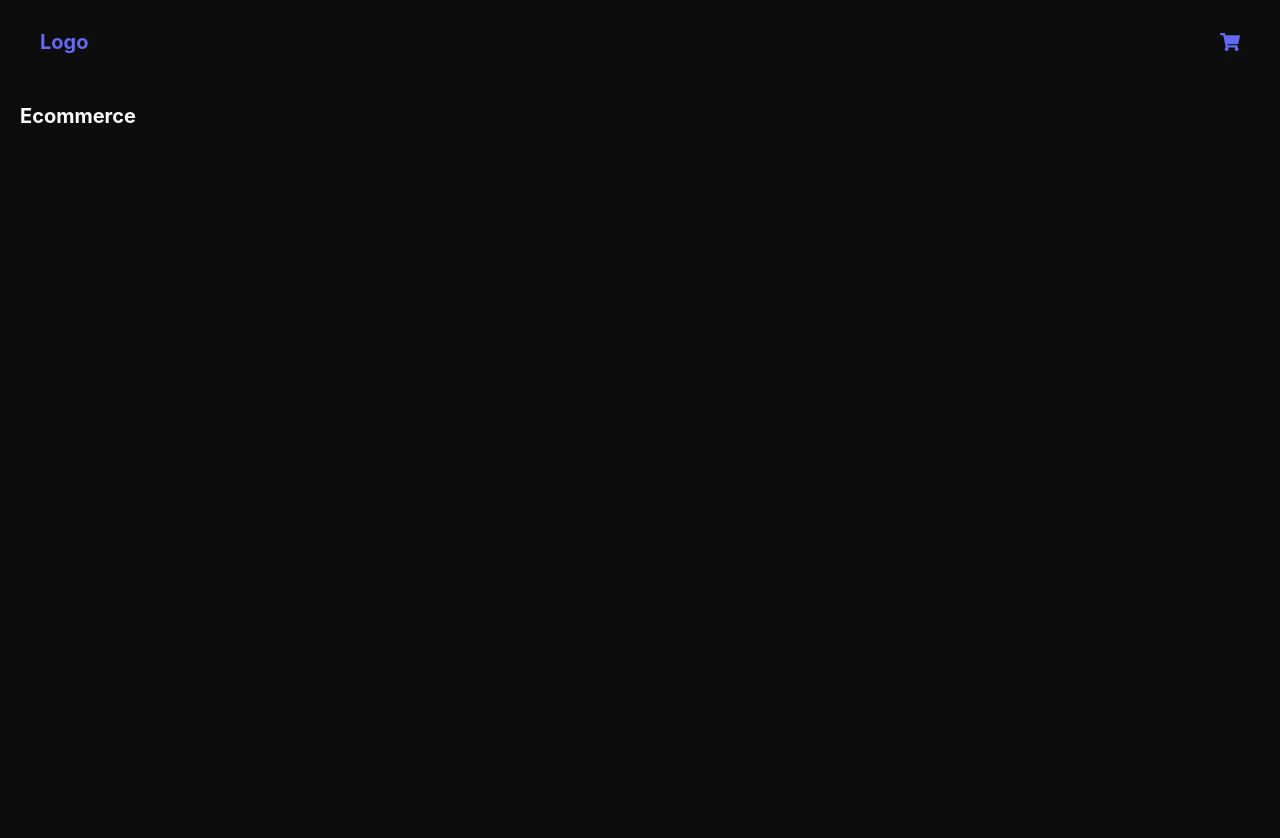
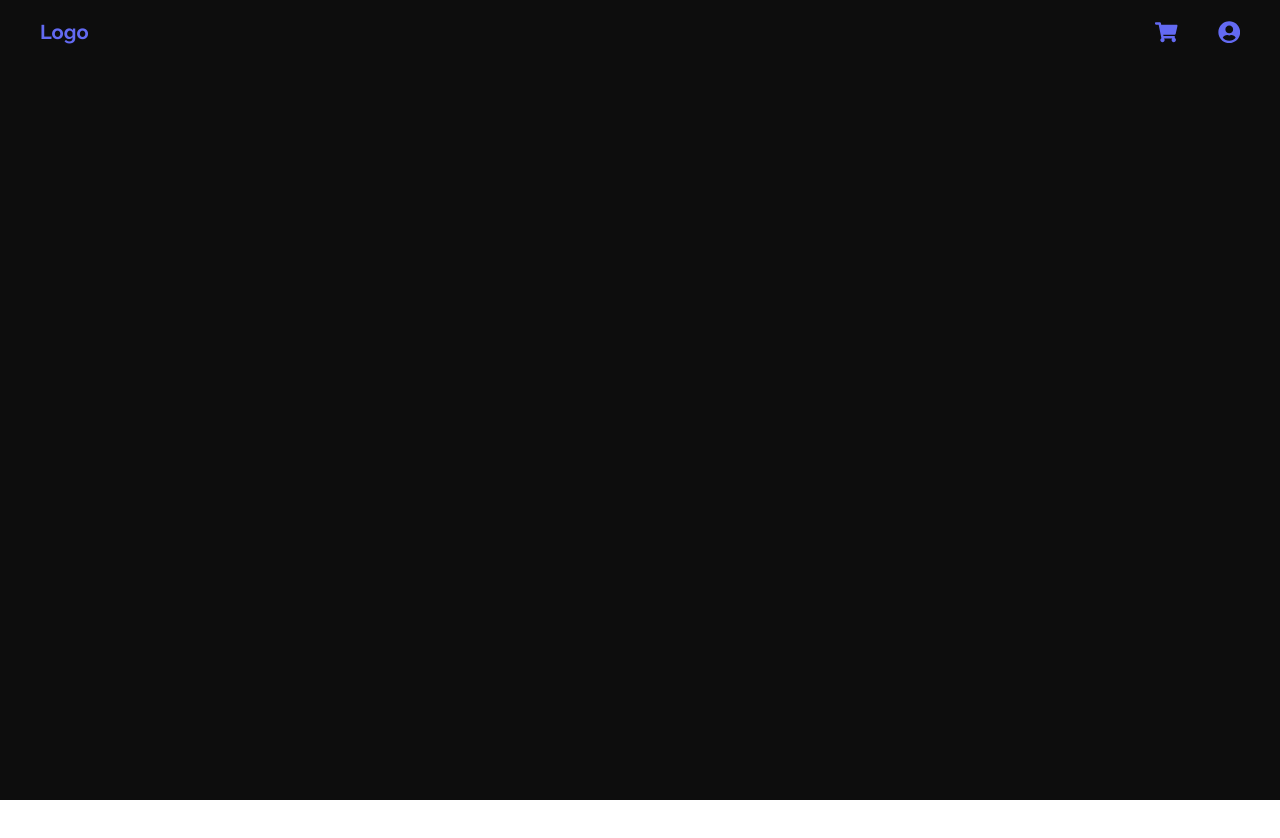
Before and after one commit to HarlonGarcia/nextjs-ecommerce, a Next.js app: page / in a window 1280 px wide. Shown: the top 838 px of the page. After the commit the page ends 800 px from the top, so only its background shows below. Built offline with nearby package versions, Linux system fonts and the light colour scheme.

Commit message:
feat: add mobile menu with a toggle

```diff
--- a/components/Main/styles.ts
+++ b/components/Main/styles.ts
@@ -4,7 +4,7 @@ export const Container = styled.main`
   width: 100%;
   height: 100%;
 
-  padding: 2rem;
+  padding: 4rem;
 
   h1 {
     color: var(--white);
--- a/components/Navbar/index.tsx
+++ b/components/Navbar/index.tsx
@@ -1,8 +1,11 @@
 import * as S from "./styles";
-import { FaShoppingCart } from "react-icons/fa";
+import { FaShoppingCart, FaUserCircle } from "react-icons/fa";
 import { useState } from "react";
+import { Raleway } from "@next/font/google";
 
-export interface Test {
+const raleway = Raleway({ subsets: ["latin"] });
+
+export interface ToggleProps {
   isOpened: boolean;
 }
 
@@ -10,21 +13,41 @@ const Navbar = () => {
   const [isActive, setIsActive] = useState(false);
 
   return (
-    <S.Header>
+    <>
+      <S.Header className={raleway.className}>
         <h1>Logo</h1>
         <S.NavList>
           <li>
             <FaShoppingCart />
+            <span>Shopping Cart</span>
           </li>
-        <li></li>
-        <li></li>
+          <li>
+            <FaUserCircle />
+            <span>Your account</span>
+          </li>
         </S.NavList>
-      <S.ToggleMenu onClick={() => setIsActive(!isActive)} isOpened={isActive}>
+        <S.ToggleMenu
+          onClick={() => setIsActive(!isActive)}
+          isOpened={isActive}
+        >
           <span></span>
           <span></span>
           <span></span>
         </S.ToggleMenu>
       </S.Header>
+      <S.MobileMenu isOpened={isActive} className={raleway.className}>
+        <ul>
+          <li>
+            <FaShoppingCart />
+            <span>Shopping Cart</span>
+          </li>
+          <li>
+            <FaUserCircle />
+            <span>Your Account</span>
+          </li>
+        </ul>
+      </S.MobileMenu>
+    </>
   );
 };
 
--- a/components/Navbar/styles.ts
+++ b/components/Navbar/styles.ts
@@ -1,13 +1,19 @@
 import styled from "styled-components";
 import { device } from "@/styles/breakpoints";
-import { Test } from ".";
+import { ToggleProps } from ".";
 
 export const Header = styled.header`
+  position: fixed;
+  top: 0;
+  z-index: 2;
+
   display: flex;
   justify-content: space-between;
   align-items: center;
 
-  padding: 3rem 4rem;
+  width: 100%;
+
+  padding: 2rem 4rem;
 
   color: var(--violet);
   background-color: var(--black);
@@ -15,17 +21,51 @@ export const Header = styled.header`
 
 export const NavList = styled.ul`
   display: none;
+  gap: 4rem;
   list-style: none;
 
   li {
+    position: relative;
     display: flex;
+    flex-direction: column;
     align-items: center;
 
-    > * {
-      width: 2rem;
-      height: 2rem;
+    cursor: pointer;
+
+    > svg {
+      width: 2.25rem;
+      height: 2.25rem;
 
       color: var(--violet);
+
+      transition: all 0.2s ease-in-out;
+    }
+
+    > span {
+      position: absolute;
+      bottom: -32px;
+
+      width: max-content;
+
+      padding: 0.4rem 0.5rem;
+
+      font-size: 1.1rem;
+
+      color: var(--white);
+      background-color: var(--dark-purple);
+      border-radius: 0.25rem;
+
+      visibility: hidden;
+    }
+
+    &:hover {
+      > svg {
+        transform: scale(1.1);
+      }
+
+      > span {
+        visibility: visible;
+      }
     }
   }
 
@@ -34,14 +74,14 @@ export const NavList = styled.ul`
   }
 `;
 
-export const ToggleMenu = styled.div<Test>`
+export const ToggleMenu = styled.div<ToggleProps>`
   display: flex;
   flex-direction: column;
   gap: 0.5rem;
   cursor: pointer;
 
   span {
-    width: 2.5rem;
+    width: 2.25rem;
     height: 0.3rem;
     background-color: var(--white);
 
@@ -73,3 +113,50 @@ export const ToggleMenu = styled.div<Test>`
     display: none;
   }
 `;
+
+export const MobileMenu = styled.div<ToggleProps>`
+  position: fixed;
+  top: 6.8rem;
+
+  display: flex;
+  align-items: center;
+
+  width: 100%;
+
+  padding: 3rem 4rem;
+
+  background-color: var(--dark-purple);
+  transition: all 0.2s ease-in-out;
+  transform: ${({ isOpened }) =>
+    isOpened ? "translateY(0)" : "translateY(-110%)"};
+
+  > ul {
+    display: flex;
+    flex-direction: column;
+    gap: 2rem;
+
+    list-style: none;
+
+    li {
+      display: flex;
+      align-items: center;
+      gap: 1.25rem;
+
+      > svg {
+        width: 1.8rem;
+        height: 1.8rem;
+
+        color: var(--orange);
+      }
+
+      > span {
+        color: var(--white);
+        font-size: 1.75rem;
+      }
+    }
+  }
+
+  @media (${device.mobileL}) {
+    display: none;
+  }
+`;
--- a/styles/globals.ts
+++ b/styles/globals.ts
@@ -5,8 +5,11 @@ const GlobalStyles = createGlobalStyle`
     --black: #0D0D0D;
     --white: #fffafa;
 
+    --dark-purple: #1e1b2c;
     --purple: #2F3273;
     --violet: #636AF2;
+
+    --orange: #F63E02;
   }
 
   * {
```
Lines whose indentation alone changed are shown as unchanged.
